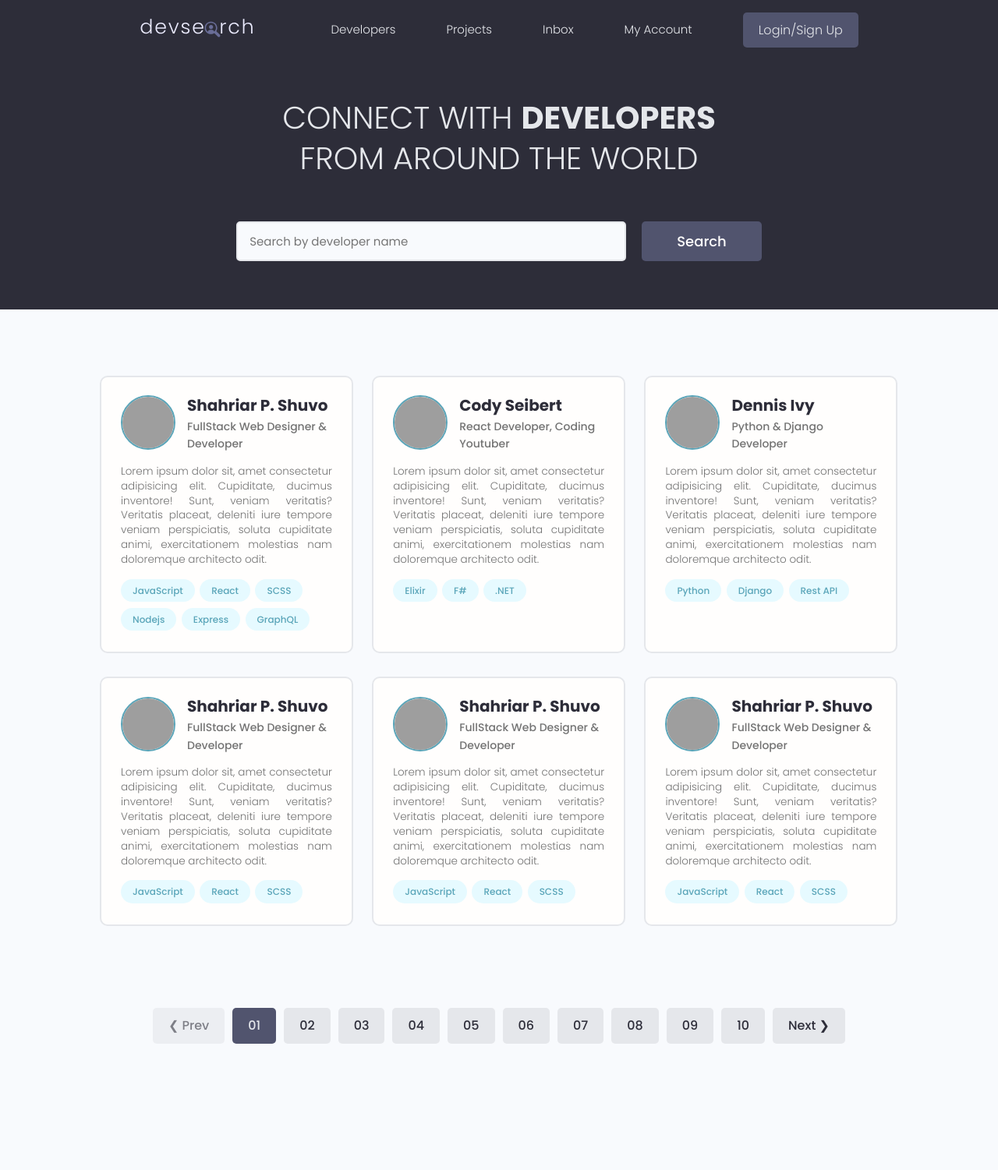
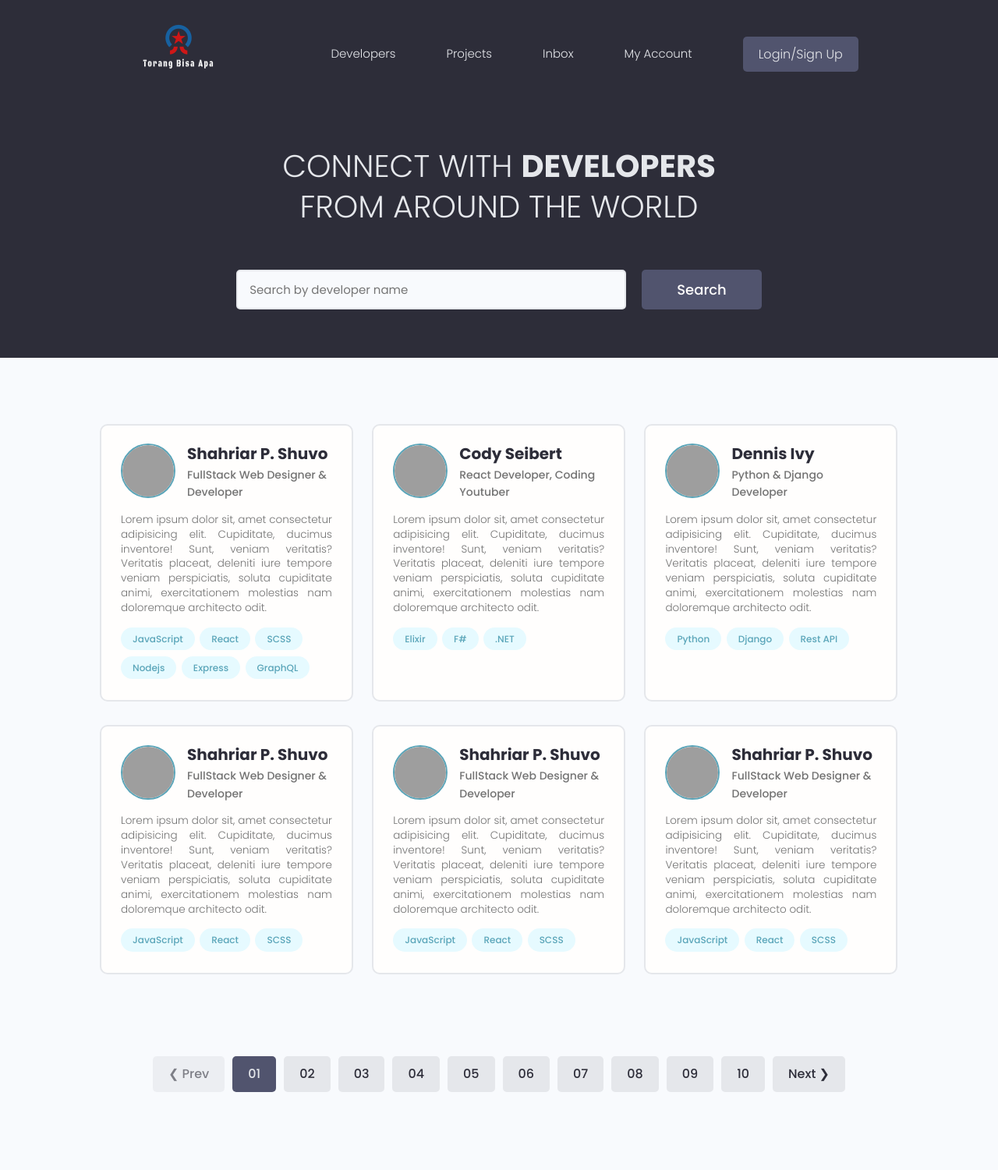
Before and after one commit to gurnitha/django-torang-bisa-apa, a Django app: page / in a window 1280 px wide. Shown: the whole page at 78% size. Before the commit the page ends 1339 px from the top, so only its background shows below. Run offline with Django 3.2, Linux system fonts and the light colour scheme; some libraries are stand-ins or nearby versions; grey boxes are pictures that could not be loaded.

Commit message:
8.5 Menghubungkan halaman profile_list dan profile_detail dan mengganti logo dan favicon

```diff
--- a/apps/profiles/templates/profiles/profile_list.html
+++ b/apps/profiles/templates/profiles/profile_list.html
@@ -32,7 +32,7 @@
                 <div class="grid grid--three">
                     <div class="column card">
                         <div class="dev">
-                            <a href="profile.html" class="card__body">
+                            <a href="{% url 'profiles:profile_detail' %}" class="card__body">
                                 <div class="dev__profile">
                                     <img class="avatar avatar--md" src="https://avatars.githubusercontent.com/u/22437186" alt="image" />
                                     <div class="dev__meta">
--- a/templates/shared/head.html
+++ b/templates/shared/head.html
@@ -4,7 +4,7 @@
     <meta http-equiv="X-UA-Compatible" content="IE=edge" />
     <meta name="viewport" content="width=device-width, initial-scale=1.0" />
     <!-- Favicon -->
-    <link rel="shortcut icon" href="{% static 'assets/images/favicon.ico' %}" type="image/x-icon" />
+    <link rel="shortcut icon" href="{% static 'assets/images/favicon-tbs3.jpg' %}" type="image/x-icon" />
     <!-- Icon - IconMonster -->
     <link rel="stylesheet" href="https://cdn.iconmonstr.com/1.3.0/css/iconmonstr-iconic-font.min.css" />
     <!-- Mumble UI -->
--- a/templates/shared/header.html
+++ b/templates/shared/header.html
@@ -2,8 +2,8 @@
 
     <header class="header">
         <div class="container container--narrow">
-            <a href="/" class="header__logo">
-            <img src="{% static 'assets/images/logo.svg' %}" alt="DevSearch Logo" />
+            <a href="{% url 'profiles:profile_list' %}" class="header__logo">
+            <img style="height:100px; width: ;" src="{% static 'assets/images/tbs3.png' %}" alt="DevSearch Logo" />
             </a>
             <nav class="header__nav">
                 <input type="checkbox" id="responsive-menu" />
```
Also changed, not shown: README.md, static/assets/images/favicon-tbs.jpg (added), static/assets/images/favicon-tbs.png (added), static/assets/images/favicon-tbs1.png (added), static/assets/images/favicon-tbs3.jpg (added), static/assets/images/tbs.png (added), static/assets/images/tbs2.png (added), static/assets/images/tbs3.png (added), static/assets/images/torang-bisa-apa.png (added).
